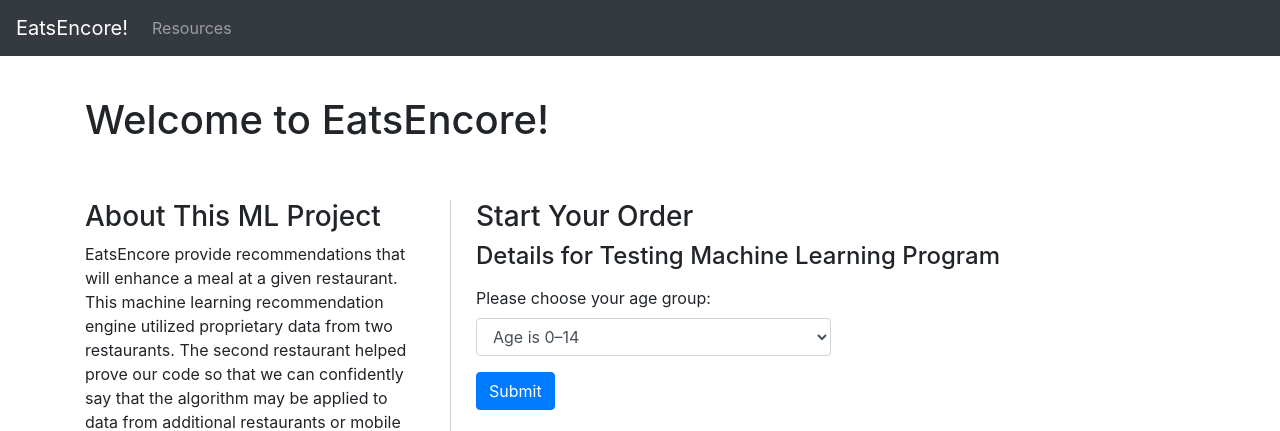
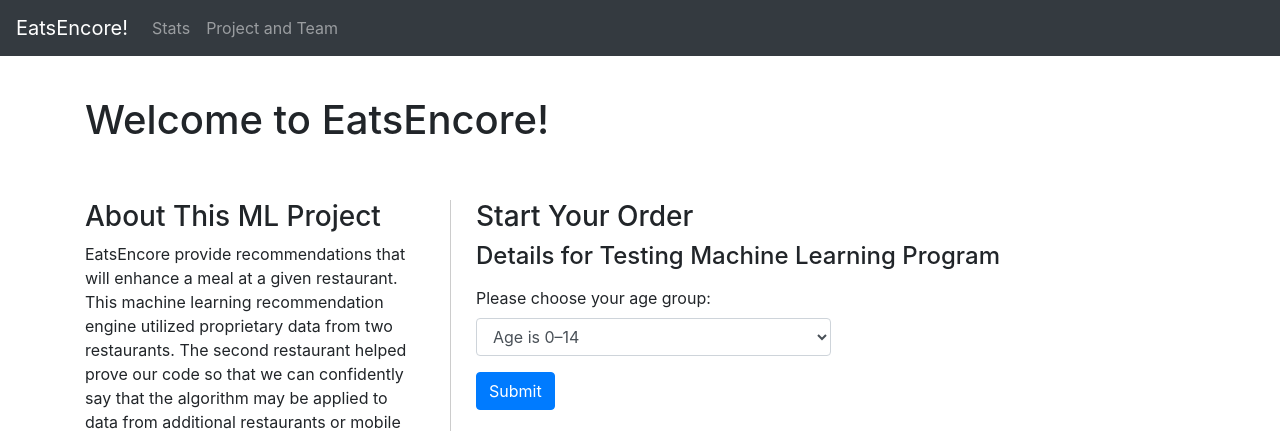
Before and after one commit to ocsc-datascience/EatsEncore, a Flask app: page / in a window 1280 px wide. Shown: the top 431 px of the page. Run offline with Flask 2, Linux system fonts and the light colour scheme; some libraries are stand-ins or nearby versions.

Commit message:
missing file

```diff
--- a/templates/index_core.html
+++ b/templates/index_core.html
@@ -17,12 +17,19 @@
       </button>
       <div class="collapse navbar-collapse" id="navbarCollapse">
         <ul class="navbar-nav mr-auto">
-          {% if xpage == "resources" %}
+          {% if xpage == "stats" %}
           <li id="stats-link" class="nav-item active">
           {% else %}
           <li id="stats-link" class="nav-item">
           {% endif %}
-            <a class="nav-link" href="#">Resources</a>
+            <a class="nav-link" href="/stats">Stats</a>
+          </li>
+          {% if xpage == "about" %}
+          <li id="stats-link" class="nav-item active">
+          {% else %}
+          <li id="stats-link" class="nav-item">
+          {% endif %}
+            <a class="nav-link" href="/about">Project and Team</a>
           </li>
          </ul>
       </div>
```
